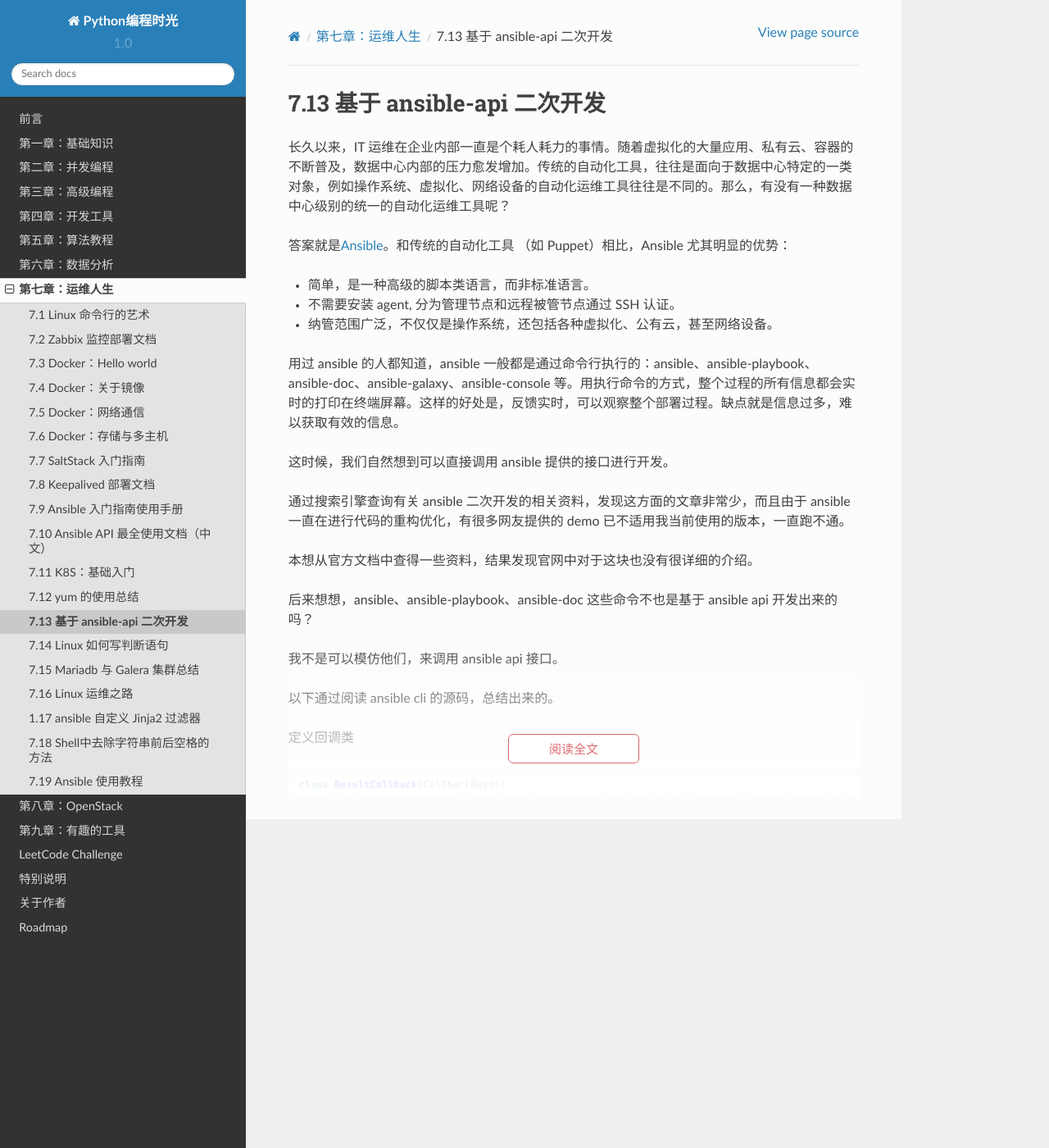
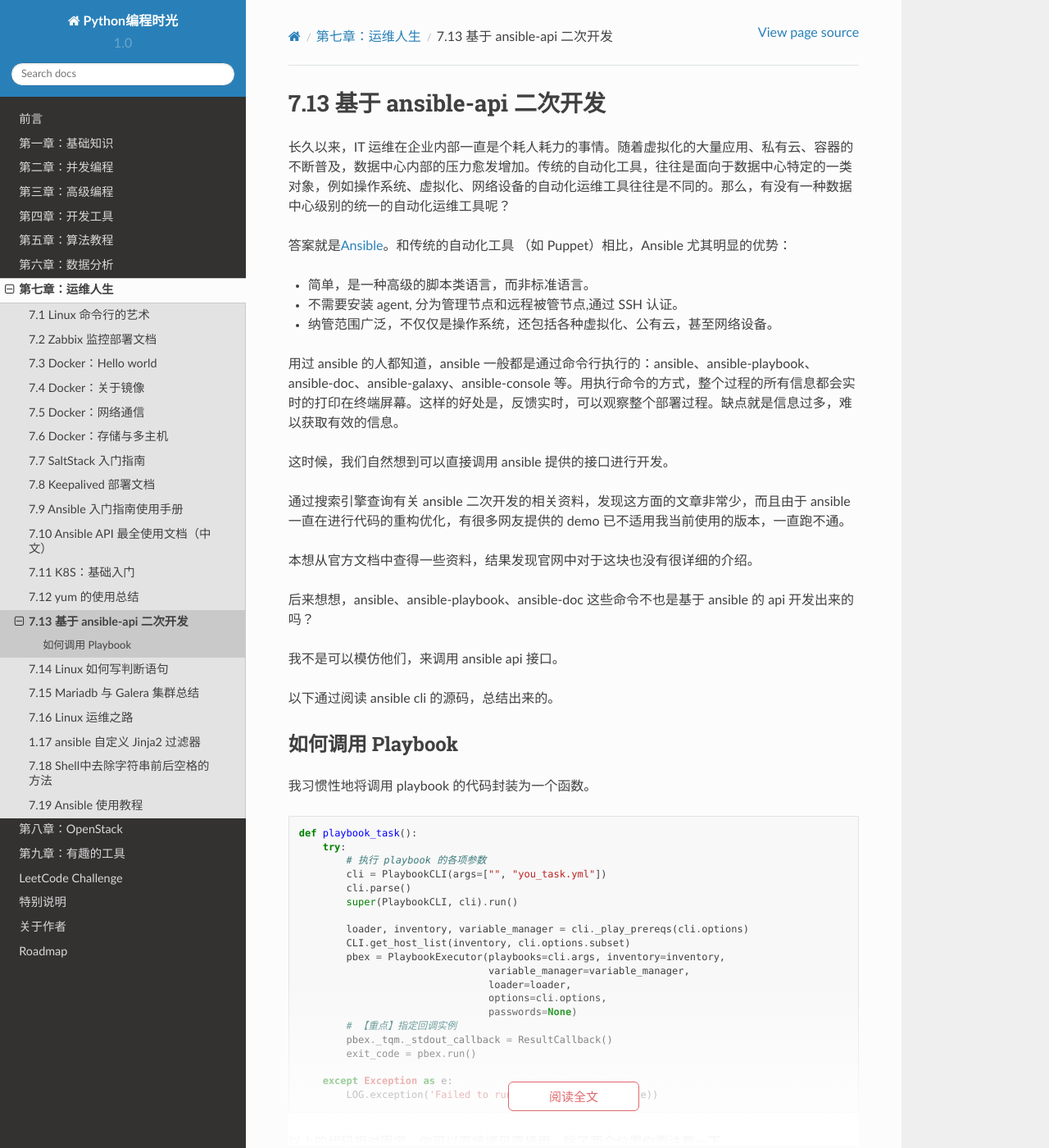
Before and after one commit to iswbm/PythonCodingTime, a Sphinx documentation site: the page built from source/c07/c07_13.rst, in a window 1280 px wide and 1400 px high. Shown: the whole window at 82% size. Built offline with Sphinx 7.4.7 and the Read the Docs theme 2.0.0, drawn with Linux system fonts in a browser that asks for light colours; comment, search, counter and statistics services are not loaded.

Commit message:
Update：更新文章

```diff
--- a/source/c04/c04_18.rst
+++ b/source/c04/c04_18.rst
@@ -47,6 +47,12 @@
 
    # 最大化窗口与取消
    command + ctrl + f
+
+   # 最小化/隐藏窗口
+   command + h
+
+   # 隐藏除当前窗口外的其他所有窗口
+   command + opthon + h
 
    # 关闭除访达外的其他程序
    command + q
--- a/source/c07/c07_13.rst
+++ b/source/c07/c07_13.rst
@@ -8,7 +8,7 @@
 （如 Puppet）相比，Ansible 尤其明显的优势：
 
 -  简单，是一种高级的脚本类语言，而非标准语言。
--  不需要安装 agent, 分为管理节点和远程被管节点通过 SSH 认证。
+-  不需要安装 agent, 分为管理节点和远程被管节点,通过 SSH 认证。
 -  纳管范围广泛，不仅仅是操作系统，还包括各种虚拟化、公有云，甚至网络设备。
 
 用过 ansible 的人都知道，ansible
@@ -25,40 +25,87 @@
 本想从官方文档中查得一些资料，结果发现官网中对于这块也没有很详细的介绍。
 
 后来想想，ansible、ansible-playbook、ansible-doc 这些命令不也是基于
-ansible api 开发出来的吗？
+ansible 的 api 开发出来的吗？
 
 我不是可以模仿他们，来调用 ansible api 接口。
 
 以下通过阅读 ansible cli 的源码，总结出来的。
 
+如何调用 Playbook
+-----------------
+
+我习惯性地将调用 playbook 的代码封装为一个函数。
+
+.. code:: python
+
+   def playbook_task():
+       try:
+           # 执行 playbook 的各项参数
+           cli = PlaybookCLI(args=["", "you_task.yml"])
+           cli.parse()
+           super(PlaybookCLI, cli).run()
+
+           loader, inventory, variable_manager = cli._play_prereqs(cli.options)
+           CLI.get_host_list(inventory, cli.options.subset)
+           pbex = PlaybookExecutor(playbooks=cli.args, inventory=inventory,
+                                   variable_manager=variable_manager,
+                                   loader=loader,
+                                   options=cli.options,
+                                   passwords=None)
+           # 【重点】指定回调实例
+           pbex._tqm._stdout_callback = ResultCallback()
+           exit_code = pbex.run()
+
+       except Exception as e:
+           LOG.exception('Failed to run playbook：{}'.format(e))
+
+以上的代码相对固定，你可以直接拷贝直接用。除了两个位置你要注意一下
+
+1. 第一个注释处：按需要对应添加 playbook 的参数
+2. 第二个注释处：指定你自定义的回调实例
+
 定义回调类
 
 .. code:: python
 
-   class ResultCallback(CallbackBase):
-       def v2_runner_on_ok(self, result, **kwargs):
-           pass
+   from ansible.plugins.callback.default import CallbackModule
 
-       def v2_runner_on_failed(self, result, **kwargs):
+   class ResultCallback(CallbackModule):
+       def __init__(self):
+           self.display_failed_stderr = False
+           self.display_ok_hosts = True
+           super(ResultCallback, self).__init__()
+
+       def v2_runner_on_failed(self, result, ignore_errors=False, **kwargs):
+           super(ResultCallback, self).v2_runner_on_failed(result, ignore_errors, **kwargs)
            host = result._host.get_name()
-           self.runner_on_failed(host, result._result, False)
-           task_result[host]['status'] = 'fail'
-           task_result[host]['reason'] = result._result.get('msg', '').encode('utf-8')
+           self.runner_on_failed(host, result._result, ignore_errors)
+           if not ignore_errors:
+               if "ws" not in host:
+                   host = "ws_" + host.replace("_host", "")
+
+               if host in task_result:
+                   task_result[host]["detailStatus"] = "FAIL"
+                   task_result[host]["detailMsg"] = result.task_name + ": " + result._result.get("msg", "").encode("utf-8")
+               else:
+                   for host, _ in task_result.items():
+                       task_result[host]["detailStatus"] = "FAIL"
+                       task_result[host]["detailMsg"] = result.task_name + ": " + result._result.get("msg", "").encode("utf-8")
 
        def v2_runner_on_unreachable(self, result):
+           super(ResultCallback, self).v2_runner_on_unreachable(result)
            host = result._host.get_name()
            self.runner_on_unreachable(host, result._result)
-           task_result[host]['status'] = 'fail'
-           task_result[host]['reason'] = result._result.get('msg' , 'unreachable')
+           if "ws" not in host:
+               host = "ws_" + host.replace("_host", "")
+           task_result[host]["detailStatus"] = "FAIL"
+           task_result[host]["detailMsg"] = result.task_name + ": " + result._result.get("msg", "").encode("utf-8")
 
        def v2_runner_on_skipped(self, result):
+           super(ResultCallback, self).v2_runner_on_skipped(result)
            if C.DISPLAY_SKIPPED_HOSTS:
                host = result._host.get_name()
                self.runner_on_skipped(host, self._get_item(getattr(result._result, 'results', {})))
-
-       def v2_playbook_on_stats(self, stats):
-           global PLAYBOOK_ERROR
-           PLAYBOOK_ERROR = len(stats.dark)+len(stats.failures)
 
 并实现其中几个关键的方法
 
```
Also changed, not shown: source/c04/c04_18.md (+6 -0 lines), source/c07/c07_01.rst (+30 -3 lines).
